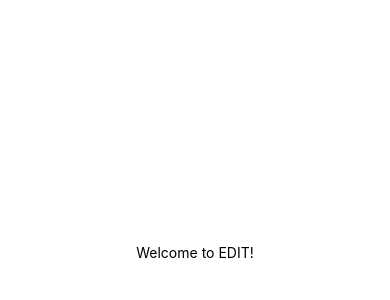
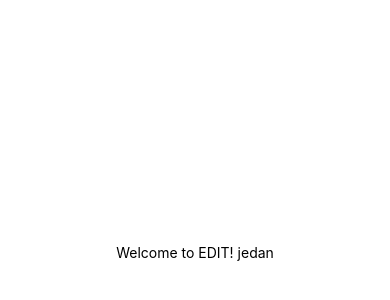
Before and after one commit to edit2022ecm/TaskApp, a React Native app: screen / in a window 390 px wide. Shown: the part 170-470 px from the top of the page. Built offline with nearby package versions, Linux system fonts and the light colour scheme.

Commit message:
jedan test brench

```diff
--- a/App.js
+++ b/App.js
@@ -4,7 +4,7 @@ import { StyleSheet, Text, View } from "react-native";
 export default function App() {
   return (
     <View style={styles.container}>
-      <Text>Welcome to EDIT!</Text>
+      <Text>Welcome to EDIT! jedan</Text>
       <StatusBar style="auto" />
     </View>
   );
```
